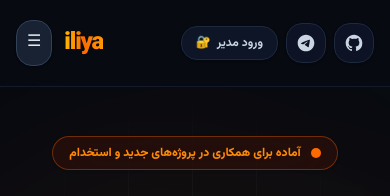
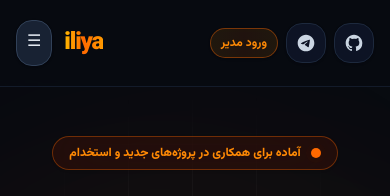
Before and after one commit to iliyaPour/MyWebsite, a Laravel app: page / in a window 390 px wide. Shown: the top 196 px of the page. Run offline with Laravel 12, Linux system fonts and the light colour scheme; data that the repository does not hold is empty; style sheets or scripts are compiled from the project's sources.

Commit message:
FIxed some ui bugs & made modals responsive

```diff
--- a/resources/js/components/AdminDashboard.vue
+++ b/resources/js/components/AdminDashboard.vue
@@ -364,26 +364,28 @@
           leave-from-class="opacity-100 scale-100"
           leave-to-class="opacity-0 scale-95"
         >
-          <div v-if="showModal" class="fixed inset-0 z-50 flex items-center justify-center p-4 sm:p-6 overflow-y-auto bg-slate-950/80 backdrop-blur-md">
-            <div class="bg-slate-900 border border-slate-800 rounded-3xl w-full max-w-2xl overflow-hidden shadow-2xl my-8 relative flex flex-col max-h-[90vh]">
-              <!-- Modal Header -->
-              <div class="px-6 py-5 border-b border-slate-800/80 flex items-center justify-between bg-slate-950/50">
+          <div v-if="showModal" class="fixed inset-0 z-50 flex items-center justify-center p-3 sm:p-6 overflow-hidden bg-slate-950/85 backdrop-blur-md" @click.self="closeModal">
+            <div class="bg-slate-900 border border-slate-800 rounded-3xl w-full max-w-2xl overflow-hidden shadow-2xl relative flex flex-col max-h-[92vh] sm:max-h-[88vh]">
+              <form @submit.prevent="saveProject" class="flex flex-col h-full overflow-hidden">
+                <!-- Modal Header (Sticky) -->
+                <div class="shrink-0 px-4 sm:px-6 py-3.5 sm:py-4 border-b border-slate-800/80 flex items-center justify-between bg-slate-950/80 z-10">
                   <div class="flex items-center gap-2">
                     <span class="text-xl">{{ isEditing ? '✏️' : '✨' }}</span>
-                  <h3 class="text-base font-bold text-white">
+                    <h3 class="text-sm sm:text-base font-bold text-white">
                       {{ isEditing ? 'ویرایش پروژه' : 'افزودن پروژه جدید' }}
                     </h3>
                   </div>
                   <button
+                    type="button"
                     @click="closeModal"
-                  class="w-8 h-8 rounded-xl bg-slate-800 hover:bg-slate-700 text-slate-400 hover:text-white flex items-center justify-center transition-colors cursor-pointer"
+                    class="w-7 h-7 sm:w-8 sm:h-8 rounded-xl bg-slate-800 hover:bg-slate-700 text-slate-400 hover:text-white flex items-center justify-center transition-colors cursor-pointer text-sm font-bold"
                   >
                     ✕
                   </button>
                 </div>
 
-              <!-- Modal Form Body -->
-              <form @submit.prevent="saveProject" class="p-6 overflow-y-auto space-y-5 text-xs">
+                <!-- Modal Form Body (Scrollable) -->
+                <div class="flex-1 overflow-y-auto overscroll-contain p-4 sm:p-6 space-y-4 sm:space-y-5 text-xs">
                 <!-- Title -->
                 <div>
                   <label class="block font-semibold text-slate-300 mb-1.5">عنوان پروژه <span class="text-orange-500">*</span></label>
@@ -569,26 +571,29 @@
                 <div v-if="modalError" class="p-3 bg-red-950/60 border border-red-800/60 rounded-xl text-red-300 text-xs">
                   {{ modalError }}
                 </div>
+              </div>
 
-                <!-- Form Action Buttons -->
-                <div class="pt-4 border-t border-slate-800/80 flex items-center justify-end gap-3">
+              <!-- Form Action Buttons (Sticky Footer) -->
+              <div class="shrink-0 px-4 sm:px-6 py-3 sm:py-3.5 border-t border-slate-800/80 bg-slate-950/95 flex items-center justify-end gap-3 z-10">
                 <button
                   type="button"
                   @click="closeModal"
-                    class="px-5 py-2.5 rounded-xl bg-slate-800 hover:bg-slate-700 text-slate-300 transition-colors cursor-pointer"
+                  class="px-4 sm:px-5 py-2.5 rounded-xl bg-slate-800 hover:bg-slate-700 text-slate-300 transition-colors cursor-pointer text-xs font-semibold"
                 >
                   انصراف
                 </button>
                 <button
                   type="submit"
-                    :disabled="isSavingProject"
-                    class="px-6 py-2.5 rounded-xl font-bold text-slate-950 bg-gradient-to-r from-orange-400 to-amber-500 hover:from-orange-300 hover:to-amber-400 transition-all shadow-md shadow-orange-500/20 disabled:opacity-50 flex items-center gap-2 cursor-pointer"
+                  :disabled="isSavingProject || form.isUploadingImage"
+                  class="px-5 sm:px-6 py-2.5 rounded-xl font-bold text-slate-950 bg-gradient-to-r from-orange-400 to-amber-500 hover:from-orange-300 hover:to-amber-400 transition-all shadow-md shadow-orange-500/20 disabled:opacity-50 flex items-center gap-2 cursor-pointer disabled:cursor-not-allowed text-xs"
                 >
-                    <svg v-if="isSavingProject" class="animate-spin h-4 w-4 text-slate-950" fill="none" viewBox="0 0 24 24">
+                  <svg v-if="isSavingProject || form.isUploadingImage" class="animate-spin h-4 w-4 text-slate-950" fill="none" viewBox="0 0 24 24">
                     <circle class="opacity-25" cx="12" cy="12" r="10" stroke="currentColor" stroke-width="4"></circle>
                     <path class="opacity-75" fill="currentColor" d="M4 12a8 8 0 018-8v8H4z"></path>
                   </svg>
-                    <span>{{ isSavingProject ? 'در حال ذخیره...' : (isEditing ? 'بروزرسانی پروژه' : 'افزودن به سایت') }}</span>
+                  <span>
+                    {{ form.isUploadingImage ? 'در حال آپلود عکس...' : (isSavingProject ? 'در حال ذخیره...' : (isEditing ? 'بروزرسانی پروژه' : 'افزودن به سایت')) }}
+                  </span>
                 </button>
               </div>
             </form>
@@ -607,8 +612,8 @@
           leave-from-class="opacity-100 scale-100"
           leave-to-class="opacity-0 scale-95"
         >
-          <div v-if="deleteModal.show" class="fixed inset-0 z-50 flex items-center justify-center p-4 bg-slate-950/80 backdrop-blur-md">
-            <div class="bg-slate-900 border border-slate-800 rounded-3xl p-6 w-full max-w-md shadow-2xl relative">
+          <div v-if="deleteModal.show" class="fixed inset-0 z-50 flex items-center justify-center p-3 sm:p-4 bg-slate-950/85 backdrop-blur-md overflow-hidden" @click.self="deleteModal.show = false">
+            <div class="bg-slate-900 border border-slate-800 rounded-3xl p-5 sm:p-6 w-full max-w-md shadow-2xl relative max-h-[92vh] sm:max-h-[88vh] overflow-y-auto overscroll-contain">
               <div class="text-center mb-5">
                 <div class="w-14 h-14 rounded-2xl bg-red-500/10 border border-red-500/30 flex items-center justify-center text-2xl mx-auto mb-3">
                   🗑️
@@ -655,8 +660,8 @@
           leave-from-class="opacity-100 scale-100"
           leave-to-class="opacity-0 scale-95"
         >
-          <div v-if="passwordModal.show" class="fixed inset-0 z-50 flex items-center justify-center p-4 bg-slate-950/80 backdrop-blur-md">
-            <div class="bg-slate-900 border border-slate-800 rounded-3xl p-6 w-full max-w-md shadow-2xl relative">
+          <div v-if="passwordModal.show" class="fixed inset-0 z-50 flex items-center justify-center p-3 sm:p-4 bg-slate-950/85 backdrop-blur-md overflow-hidden" @click.self="passwordModal.show = false">
+            <div class="bg-slate-900 border border-slate-800 rounded-3xl p-5 sm:p-6 w-full max-w-md shadow-2xl relative max-h-[92vh] sm:max-h-[88vh] overflow-y-auto overscroll-contain">
               <div class="flex items-center justify-between mb-5">
                 <div class="flex items-center gap-2">
                   <span class="text-xl">🔑</span>
@@ -1075,6 +1080,11 @@ const closeModal = () => {
 
 // Save Project (Create or Update)
 const saveProject = async () => {
+  if (form.value.isUploadingImage) {
+    modalError.value = 'لطفاً تا اتمام بارگذاری تصویر منتظر بمانید...';
+    return;
+  }
+
   modalError.value = '';
   isSavingProject.value = true;
 
--- a/resources/js/components/ResumeApp.vue
+++ b/resources/js/components/ResumeApp.vue
@@ -54,11 +54,10 @@
           <!-- Admin Login Button (Navbar) -->
           <router-link
             to="/admin"
-            class="px-3.5 py-2 rounded-2xl bg-slate-900/90 hover:bg-orange-500/20 border border-slate-800 hover:border-orange-500/60 text-slate-300 hover:text-orange-400 flex items-center gap-1.5 transition-all duration-300 shadow-sm text-xs font-bold"
+            class="px-2.5 sm:px-3.5 py-1.5 sm:py-2 rounded-2xl bg-gradient-to-r from-amber-500/10 via-orange-500/10 to-amber-500/10 hover:from-orange-500/20 hover:to-amber-500/20 border border-orange-500/40 hover:border-orange-500 text-orange-400 hover:text-orange-300 flex items-center gap-1.5 transition-all duration-300 shadow-sm text-xs font-bold shrink-0 cursor-pointer"
             title="ورود به پنل مدیریت"
           >
             <span>ورود مدیر</span>
-            <span class="text-xs">🔐</span>
           </router-link>
         </div>
 
@@ -643,12 +642,11 @@
                 </span>
                 <button
                   type="button"
-                  @click.prevent.stop="copyToClipboard('@TheOgDAWG', 'آیدی تلگرام با موفقیت کپی شد! 📋')"
-                  class="px-2.5 py-0.5 rounded-lg bg-slate-800 hover:bg-orange-500 hover:text-white text-slate-300 text-[11px] font-bold transition flex items-center gap-1 cursor-pointer"
+                  @click.prevent.stop="copyToClipboard('@TheOgDAWG', 'آیدی تلگرام با موفقیت کپی شد!')"
+                  class="px-3.5 py-1 sm:px-4 sm:py-1.5 rounded-xl bg-slate-800/90 hover:bg-gradient-to-r hover:from-orange-400 hover:to-amber-500 hover:text-slate-950 text-slate-300 border border-slate-700/70 hover:border-transparent text-xs font-black transition-all duration-200 shadow-sm hover:shadow-md hover:shadow-orange-500/25 active:scale-95 cursor-pointer"
                   title="کپی آیدی تلگرام"
                 >
-                  <span>📋</span>
-                  <span>کپی</span>
+                  کپی
                 </button>
               </div>
               <strong class="text-xl sm:text-2xl text-white group-hover:text-orange-400 font-black block mb-1 truncate transition-colors">
@@ -680,12 +678,11 @@
                 </span>
                 <button
                   type="button"
-                  @click.prevent.stop="copyToClipboard('iliya.pourzanjani6@gmail.com', 'آدرس ایمیل با موفقیت کپی شد! 📋')"
-                  class="px-2.5 py-0.5 rounded-lg bg-slate-800 hover:bg-orange-500 hover:text-white text-slate-300 text-[11px] font-bold transition flex items-center gap-1 cursor-pointer"
+                  @click.prevent.stop="copyToClipboard('iliya.pourzanjani6@gmail.com', 'آدرس ایمیل با موفقیت کپی شد!')"
+                  class="px-3.5 py-1 sm:px-4 sm:py-1.5 rounded-xl bg-slate-800/90 hover:bg-gradient-to-r hover:from-orange-400 hover:to-amber-500 hover:text-slate-950 text-slate-300 border border-slate-700/70 hover:border-transparent text-xs font-black transition-all duration-200 shadow-sm hover:shadow-md hover:shadow-orange-500/25 active:scale-95 cursor-pointer"
                   title="کپی آدرس ایمیل"
                 >
-                  <span>📋</span>
-                  <span>کپی</span>
+                  کپی
                 </button>
               </div>
               <strong class="text-base sm:text-lg text-white group-hover:text-orange-400 font-black font-mono block mb-1 truncate transition-colors">
@@ -763,10 +760,10 @@
       <button
         v-if="isScrolled"
         @click="scrollToTop"
-        class="fixed bottom-12 right-6 sm:right-10 z-40 w-13 h-13 rounded-2xl bg-gradient-to-br from-slate-900 via-slate-800 to-slate-900 border-2 border-orange-500 hover:border-orange-400 text-orange-400 hover:text-white shadow-2xl shadow-orange-500/40 hover:shadow-orange-500/60 backdrop-blur-xl flex items-center justify-center transition-all duration-300 hover:scale-115 active:scale-95 cursor-pointer no-print ring-4 ring-orange-500/20"
+        class="fixed bottom-20 right-6 sm:bottom-24 sm:right-8 z-50 w-12 h-12 rounded-2xl bg-gradient-to-br from-slate-900 via-slate-800 to-slate-900 border-2 border-orange-500 hover:border-orange-400 text-orange-400 hover:text-white shadow-2xl shadow-orange-500/40 hover:shadow-orange-500/60 backdrop-blur-xl flex items-center justify-center transition-all duration-300 hover:scale-115 active:scale-95 cursor-pointer no-print ring-4 ring-orange-500/20 group"
         title="بازگشت به ابتدای صفحه"
       >
-        <svg class="w-6 h-6 stroke-[3]" fill="none" stroke="currentColor" viewBox="0 0 24 24">
+        <svg class="w-6 h-6 stroke-[3] group-hover:-translate-y-0.5 transition-transform duration-200" fill="none" stroke="currentColor" viewBox="0 0 24 24">
           <path stroke-linecap="round" stroke-linejoin="round" d="M5 10l7-7m0 0l7 7m-7-7v18" />
         </svg>
       </button>
@@ -796,41 +793,48 @@
     >
       <div
         v-if="activeModalProject"
-        class="fixed inset-0 z-50 bg-black/85 backdrop-blur-xl flex items-center justify-center p-4 overflow-y-auto"
+        class="fixed inset-0 z-50 bg-black/85 backdrop-blur-xl flex items-center justify-center p-3 sm:p-6 overflow-hidden"
         @click.self="activeModalProject = null"
       >
-        <div class="bg-[#0B0F17] w-full max-w-2xl rounded-3xl shadow-2xl border border-slate-800 overflow-hidden my-8 transform transition-all duration-300 scale-100">
+        <div class="bg-[#0B0F17] w-full max-w-2xl max-h-[92vh] sm:max-h-[88vh] rounded-3xl shadow-2xl border border-slate-800 overflow-hidden flex flex-col transform transition-all duration-300 scale-100">
 
-          <!-- FEATURE 3: Browser Chrome Bar on Modal -->
-          <div class="px-5 py-3 bg-slate-950 border-b border-slate-800 flex items-center justify-between">
+          <!-- FEATURE 3: Browser Chrome Bar on Modal (Sticky Header) -->
+          <div class="shrink-0 px-4 sm:px-5 py-3 bg-slate-950 border-b border-slate-800 flex items-center justify-between z-10">
             <div class="flex items-center gap-2">
               <span class="w-3 h-3 rounded-full bg-rose-500"></span>
               <span class="w-3 h-3 rounded-full bg-amber-500"></span>
               <span class="w-3 h-3 rounded-full bg-emerald-500"></span>
+              <span class="text-[11px] text-slate-400 font-bold mr-2 hidden sm:inline truncate max-w-[260px]">
+                {{ activeModalProject.title }}
+              </span>
             </div>
 
             <button
               @click="activeModalProject = null"
-              class="w-7 h-7 rounded-lg bg-slate-800 hover:bg-slate-700 text-slate-300 flex items-center justify-center text-sm transition"
+              class="w-7 h-7 sm:w-8 sm:h-8 rounded-lg bg-slate-800 hover:bg-slate-700 text-slate-300 hover:text-white flex items-center justify-center text-sm font-bold transition cursor-pointer"
+              title="بستن پنجره"
             >
               ✕
             </button>
           </div>
 
+          <!-- Scrollable Body Content -->
+          <div class="flex-1 overflow-y-auto overscroll-contain">
+
             <!-- Modal Banner -->
-          <div :class="['p-6 sm:p-8 text-white relative overflow-hidden', activeModalProject.gradient || 'bg-slate-900']">
-            <div class="relative z-10 flex flex-col sm:flex-row sm:items-center justify-between gap-4">
+            <div :class="['p-5 sm:p-7 text-white relative overflow-hidden', activeModalProject.gradient || 'bg-slate-900']">
+              <div class="relative z-10 flex flex-col sm:flex-row sm:items-center justify-between gap-3 sm:gap-4">
                 <div>
-                <span class="text-xs uppercase font-extrabold tracking-wider px-3.5 py-1 rounded-full bg-black/45 backdrop-blur-md text-white border border-white/10 shadow-sm">
+                  <span class="text-[10px] sm:text-xs uppercase font-extrabold tracking-wider px-3 py-1 rounded-full bg-black/45 backdrop-blur-md text-white border border-white/10 shadow-sm inline-block">
                     {{ activeModalProject.categoryLabel }}
                   </span>
-                <h3 class="text-2xl sm:text-3xl font-black mt-2.5">{{ activeModalProject.title }}</h3>
+                  <h3 class="text-xl sm:text-2xl lg:text-3xl font-black mt-2">{{ activeModalProject.title }}</h3>
                 </div>
                 <div v-if="activeModalProject.hostedUrl" class="shrink-0">
                   <a
                     :href="activeModalProject.hostedUrl"
                     target="_blank"
-                  class="inline-flex items-center gap-2 px-4 py-2.5 rounded-xl bg-gradient-to-r from-orange-400 to-amber-500 hover:from-orange-300 hover:to-amber-400 text-slate-950 font-black text-xs shadow-lg shadow-orange-500/25 transition-all transform hover:scale-105 active:scale-95 cursor-pointer"
+                    class="inline-flex items-center gap-1.5 px-3.5 py-2 sm:px-4 sm:py-2.5 rounded-xl bg-gradient-to-r from-orange-400 to-amber-500 hover:from-orange-300 hover:to-amber-400 text-slate-950 font-black text-xs shadow-lg shadow-orange-500/25 transition-all transform hover:scale-105 active:scale-95 cursor-pointer"
                   >
                     <span>مشاهده سایت زنده</span>
                     <span>↗</span>
@@ -839,10 +843,10 @@
               </div>
             </div>
 
-          <!-- Project Website Screenshot Preview (Instead of Emoji) -->
-          <div v-if="activeModalProject.image" class="px-6 sm:px-8 pt-6">
+            <!-- Project Website Screenshot Preview -->
+            <div v-if="activeModalProject.image" class="px-4 sm:px-7 pt-4 sm:pt-6">
               <div class="rounded-2xl overflow-hidden border border-slate-800 bg-slate-950 shadow-2xl relative group/preview">
-              <div class="px-4 py-2 bg-slate-900/90 border-b border-slate-800 flex items-center justify-between">
+                <div class="px-3.5 py-2 bg-slate-900/90 border-b border-slate-800 flex items-center justify-between">
                   <span class="text-[11px] font-bold text-slate-400 flex items-center gap-2">
                     <span class="w-2 h-2 rounded-full bg-emerald-400"></span>
                     <span>تصویر و اسکرین‌شات وب‌سایت</span>
@@ -859,20 +863,20 @@
                 <img
                   :src="activeModalProject.image"
                   :alt="activeModalProject.title"
-                class="w-full max-h-[380px] object-cover object-top hover:scale-[1.01] transition-transform duration-300"
+                  class="w-full max-h-[220px] sm:max-h-[340px] object-cover object-top hover:scale-[1.01] transition-transform duration-300"
                 />
               </div>
             </div>
 
-          <!-- Modal Body Content -->
-          <div class="p-6 sm:p-8 space-y-6">
+            <!-- Modal Text Content -->
+            <div class="p-5 sm:p-7 space-y-5 sm:space-y-6">
 
               <!-- Description -->
               <div>
                 <h4 class="text-xs font-black uppercase tracking-wider text-slate-500 mb-2">
                   توضیحات و اهداف پروژه
                 </h4>
-              <p class="text-slate-300 text-sm sm:text-base leading-relaxed">
+                <p class="text-slate-300 text-xs sm:text-sm md:text-base leading-relaxed">
                   {{ activeModalProject.fullDesc }}
                 </p>
               </div>
@@ -895,48 +899,51 @@
                 <h4 class="text-xs font-black uppercase tracking-wider text-slate-500 mb-2.5">
                   تکنولوژی‌ها و ابزارها
                 </h4>
-              <div class="flex flex-wrap gap-2">
+                <div class="flex flex-wrap gap-1.5 sm:gap-2">
                   <span
                     v-for="(tech, tIdx) in activeModalProject.tags"
                     :key="tIdx"
-                  class="px-3.5 py-1.5 rounded-xl bg-slate-800 text-slate-200 text-xs font-black"
+                    class="px-2.5 sm:px-3.5 py-1 sm:py-1.5 rounded-xl bg-slate-800 text-slate-200 text-[11px] sm:text-xs font-black"
                   >
                     {{ tech }}
                   </span>
                 </div>
               </div>
 
-            <!-- Action Buttons with Host Link Direct Callout -->
-            <div class="pt-6 border-t border-slate-800 flex flex-col sm:flex-row items-center justify-between gap-3">
+            </div>
+
+          </div>
+
+          <!-- Sticky Action Footer -->
+          <div class="shrink-0 px-4 sm:px-7 py-3 sm:py-4 border-t border-slate-800 bg-slate-950/95 backdrop-blur-md flex items-center justify-between gap-2.5 sm:gap-3 z-10">
             <a
+              v-if="activeModalProject.hostedUrl"
               :href="activeModalProject.hostedUrl"
               target="_blank"
-                class="w-full sm:w-auto px-7 py-4 rounded-2xl bg-gradient-to-r from-amber-500 via-orange-500 to-amber-500 hover:from-amber-400 hover:to-orange-400 text-white font-black text-xs sm:text-sm shadow-xl shadow-orange-500/25 hover:scale-105 active:scale-95 transition-all duration-300 flex items-center justify-center gap-2"
+              class="flex-1 sm:flex-initial px-4 sm:px-6 py-2.5 sm:py-3 rounded-xl bg-gradient-to-r from-amber-500 via-orange-500 to-amber-500 hover:from-amber-400 hover:to-orange-400 text-white font-black text-xs sm:text-sm shadow-xl shadow-orange-500/25 hover:scale-105 active:scale-95 transition-all duration-300 flex items-center justify-center gap-1.5"
             >
               <span>مشاهده آنلاین در هاست</span>
               <span>🚀</span>
             </a>
 
-              <div class="flex items-center gap-2.5 w-full sm:w-auto">
+            <div class="flex items-center gap-2">
               <a
                 v-if="activeModalProject.githubUrl"
                 :href="activeModalProject.githubUrl"
                 target="_blank"
-                  class="flex-1 sm:flex-initial px-5 py-4 rounded-2xl border border-slate-700 hover:bg-slate-800 text-slate-200 font-bold text-xs transition flex items-center justify-center gap-1.5 hover:scale-105 active:scale-95"
+                class="px-3 sm:px-4 py-2.5 sm:py-3 rounded-xl border border-slate-700 hover:bg-slate-800 text-slate-200 font-bold text-xs transition flex items-center justify-center gap-1.5 hover:scale-105 active:scale-95"
               >
                 <span>🐙</span>
-                  <span>گیت‌هاب</span>
+                <span class="hidden sm:inline">گیت‌هاب</span>
               </a>
 
               <button
                 @click="activeModalProject = null"
-                  class="px-5 py-4 rounded-2xl bg-slate-800 hover:bg-slate-700 text-slate-300 font-bold text-xs transition hover:scale-105 active:scale-95"
+                class="px-4 py-2.5 sm:py-3 rounded-xl bg-slate-800 hover:bg-slate-700 text-slate-300 hover:text-white font-bold text-xs transition hover:scale-105 active:scale-95 cursor-pointer"
               >
                 بستن
               </button>
             </div>
-            </div>
-
           </div>
 
         </div>
```
Lines whose indentation alone changed are shown as unchanged.
